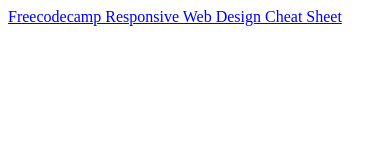
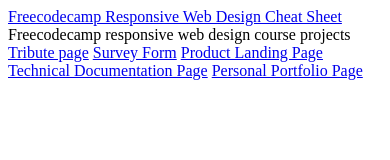
Before and after one commit to Shadou1/Shadou1.github.io, a plain HTML site: page index.html in a window 390 px wide. Drawn offline with Linux system fonts and the light colour scheme.

Commit message:
added links to responsive web design projects

```diff
--- a/index.html
+++ b/index.html
@@ -7,7 +7,19 @@
 </head>
 <body>
 
-    <a href="freecodecamp-project-files/UseAllTheTagsAndAttributes/basic_html.html">Freecodecamp Responsive Web Design Cheat Sheet</a>
+    <a href="freecodecamp-project-files/basic-html-and-css-cheat-sheet/basic_html.html">Freecodecamp Responsive Web Design Cheat Sheet</a>
+
+    <section>
+
+        <header>Freecodecamp responsive web design course projects</header>
+
+        <a href="freecodecamp-project-files/responsive-web-design/Tribute Page/index.html">Tribute page</a>
+        <a href="freecodecamp-project-files/responsive-web-design/Survey Form/index.html">Survey Form</a>
+        <a href="freecodecamp-project-files/responsive-web-design/Product Landing Page/index.html">Product Landing Page</a>
+        <a href="freecodecamp-project-files/responsive-web-design/Technical Documentation Page/index.html">Technical Documentation Page</a>
+        <a href="freecodecamp-project-files/responsive-web-design/Personal Portfolio Page/index.html">Personal Portfolio Page</a>
+
+    </section>
 
 </body>
 </html>
```
